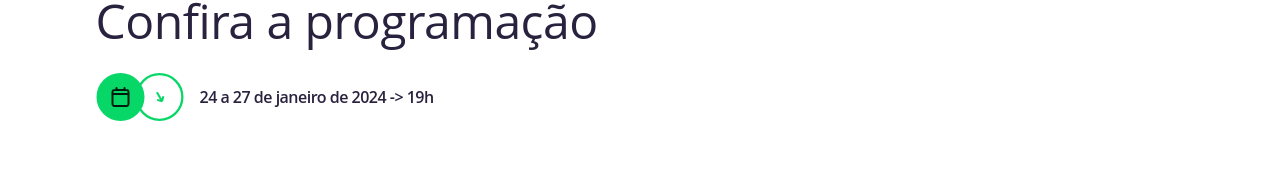
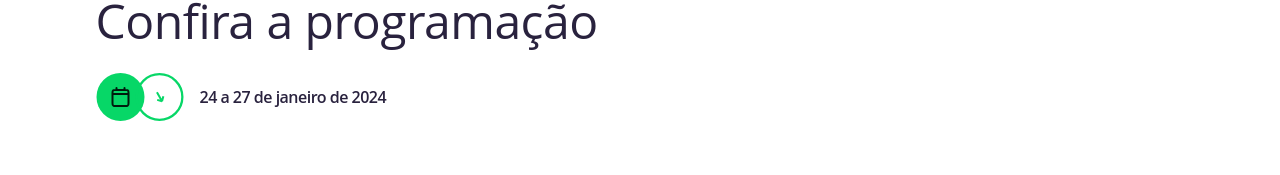
Before and after one commit to mattorresag/aeskins, a Next.js app: page / in a window 1280 px wide. Shown: the part 768-943 px from the top of the page. Built offline with nearby package versions, Linux system fonts and the light colour scheme.

Commit message:
Remove time from event date

```diff
--- a/src/pages/index.tsx
+++ b/src/pages/index.tsx
@@ -159,8 +159,7 @@ const Home: NextPage = () => {
                   </svg>
                 </Flex>
                 <p className="text-secondary-pure font-[600]">
-                  {" "}
-                  24 a 27 de janeiro de 2024 -&gt; 19h
+                  24 a 27 de janeiro de 2024
                 </p>
               </Flex>
             </Flex>
```
